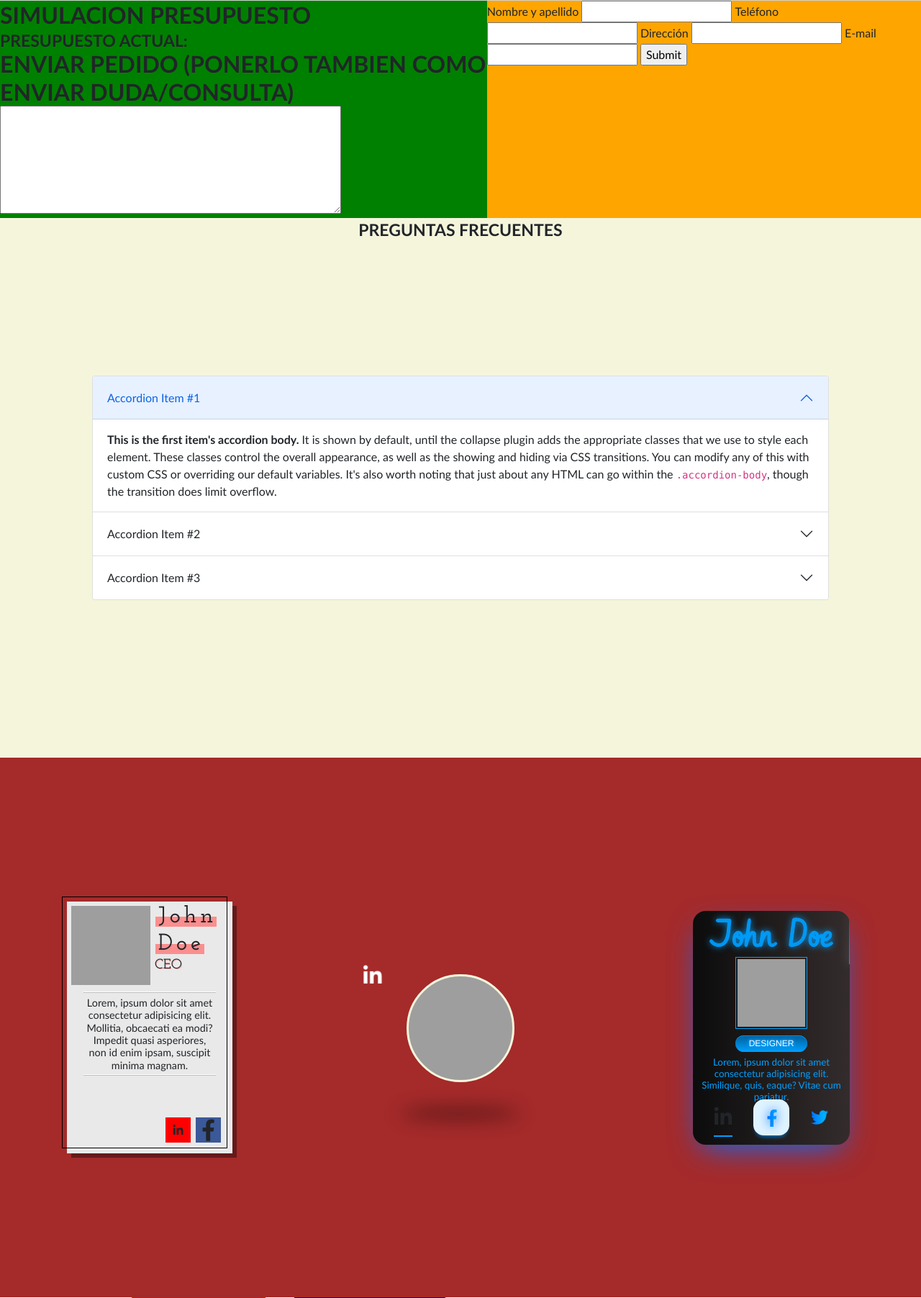
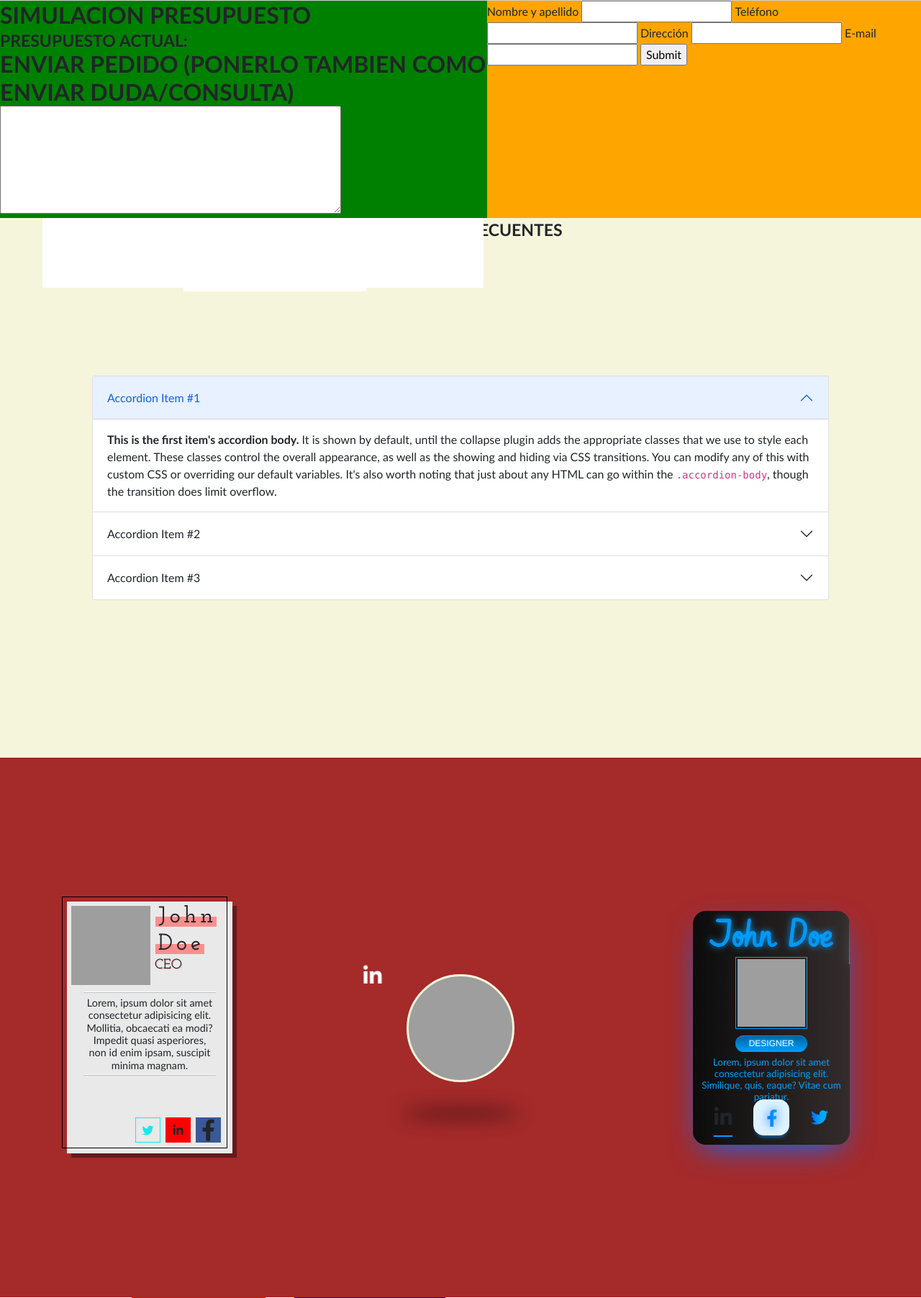
Before and after one commit to rondosron/pagina, a PHP site: the page made by index - copia.php in a window 1280 px wide. Shown: the part 1379-3183 px from the top of the page at 72% size. Run offline with PHP 8.4, Linux system fonts and the light colour scheme; some libraries are stand-ins or nearby versions; some web fonts are replaced; grey boxes are pictures that could not be loaded.

Commit message:
Social Network 3 Animation - Card 1

```diff
--- a/index - copia.php
+++ b/index - copia.php
@@ -238,7 +238,12 @@
 						<span style="--i:4"></span>
 						<span style="--i:5"></span>
 					</div>
-					<div></div>
+					<div id="socialMedia3">
+						<i class="fab fa-twitter" id="icon1SocialMedia3Card1"></i>
+						<div id="background1SocialMedia3Card1"></div>
+						<!-- <i class="fab fa-twitter" id="icon2SocialMedia3Card1"></i> -->
+						<!-- <div id="background2SocialMedia3Card1"></div> -->
+					</div>
 				</div>
 			</div>
 			<div id="card2container" class="cardcontainers">
@@ -246,6 +251,8 @@
 					<div id="profilePicContainerCard2">
 						<div id="profilePicCard2">
 							<div id="contentCard2">
+								<div id="borderTop1"></div>
+								<div id="borderTop2"></div>
 								<div id="socialMedia1Card2">
 									<i class="fab fa-linkedin-in"></i>
 									<div id="socialMedia1Card2Background">
--- a/script.js
+++ b/script.js
@@ -71,6 +71,31 @@ dudas.addEventListener('click', function(e){
 
 ////////////////////////// CARDS ////////////////////////
 
+	//////////////////// CARD 1 ///////////////////////
+		/////// Social media 3 ///////
+			// let icon1SocialMedia3Card1 = document.querySelector("#icon1SocialMedia3Card1")
+			let background1SocialMedia3Card1 = document.querySelector("#background1SocialMedia3Card1")
+
+			let originLeft = true
+
+			background1SocialMedia3Card1.addEventListener("mouseover", function(e) {
+				background1SocialMedia3Card1.style.backgroundPosition = "0px 0px"
+				originLeft = !originLeft
+			})
+
+			background1SocialMedia3Card1.addEventListener("mouseout", function(e) {
+				originLeft ? (
+					console.log(background1SocialMedia3Card1),
+					background1SocialMedia3Card1.style.backgroundPosition = "35px 0px"
+				) : (
+					console.log(background1SocialMedia3Card1),
+					background1SocialMedia3Card1.style.backgroundPosition = "-35px 0px"
+				)
+
+				console.log("out of background1SocialMedia3Card1")
+			})
+
+
 	//////////////////// CARD 2 ///////////////////////
 		let profilePicContainerCard2 = document.querySelector("#profilePicContainerCard2")
 		let profilePicCard2 = document.querySelector("#profilePicCard2")
--- a/style.css
+++ b/style.css
@@ -526,6 +526,65 @@ body {
 
 			}
 
+		/***** Social Media 3 ******/
+			#quienessomos #card1container #card1 #socialMedia3 {
+				position: absolute;
+				height: 35px;
+				width: 35px;
+				bottom: 15px;
+				right: 100px;
+				display: flex;
+				align-items: center;
+				justify-content: center;
+			}
+
+			#quienessomos #card1container #card1 #socialMedia3 #icon1SocialMedia3Card1 {
+				color: #d30000;
+				mix-blend-mode: difference;
+				position: absolute;
+				z-index: 1;
+			}
+
+			#quienessomos #card1container #card1 #socialMedia3 #background1SocialMedia3Card1 {
+				position: absolute;
+				height: 35px;
+				width: 35px;
+				top: 0px;
+				left: 0px;
+				background: linear-gradient(90deg, #d30000 50%, #ffffff00 50%);
+				background-size: 70px 35px;
+				background-position: -35px 0px;
+				z-index: 2;
+				mix-blend-mode: difference;
+				transition: 0.5s;
+				/*pointer-events: none;*/ /* Because it's over the icon */
+				border: 1px solid #d30000;
+			}
+
+			/*#quienessomos #card1container #card1 #socialMedia3 #icon1SocialMedia3Card1:hover + #background1SocialMedia3Card1 {
+				background-position: 0px 0px;
+			}*/
+
+			#quienessomos #card1container #card1 #socialMedia3 #icon2SocialMedia3Card1 {
+				color: white;
+				/* mix-blend-mode: difference; */
+				position: absolute;
+				z-index: 0;
+			}
+
+			#quienessomos #card1container #card1 #socialMedia3 #background2SocialMedia3Card1 {
+				position: absolute;
+				height: 35px;
+				width: 35px;
+				top: 0px;
+				left: 0px;
+				background: linear-gradient(90deg, #000000 50%, #ffffff00 50%);
+				background-size: 70px 35px;
+				background-position: 14px 0px;
+				z-index: 1;
+				mix-blend-mode: difference;
+			}
+
 	/************** CARD 2 ************/
 
 		/* SI NO SE PUEDE CON EL Z-INDEX PROBAR CON PRESERVE-3D + PERSPECTIVE EN EL PADRE Y TRANSLATEZ(-1px) EN EL HIJO */
@@ -736,14 +795,10 @@ body {
 		}
 
 		#quienessomos #card2container #card2 #profilePicContainerCard2 #profilePicCard2 #contentCard2 #socialMedia1Card2 i {
-			/*mix-blend-mode: difference;*/
+			mix-blend-mode: difference;
 			color: #ffffff;
 			z-index: 1;
 			position: relative;
-		}
-
-		#quienessomos #card2container #card2 #profilePicContainerCard2 #profilePicCard2 #contentCard2 #socialMedia1Card2 i:hover {
-			mix-blend-mode: difference;
 		}
 
 		#quienessomos #card2container #card2 #profilePicContainerCard2 #profilePicCard2 #contentCard2 #socialMedia1Card2 #socialMedia1Card2Background {
@@ -760,14 +815,10 @@ body {
 			z-index: -1;
 		}
 
-
-
 		#quienessomos #card2container #card2 #profilePicContainerCard2 #profilePicCard2 #contentCard2 #socialMedia1Card2 i:hover + #socialMedia1Card2Background {
 			height: 100%;
 			width: 100%;
 		}
-
-
 
 
 	/************* CARD 3 ************/
```
